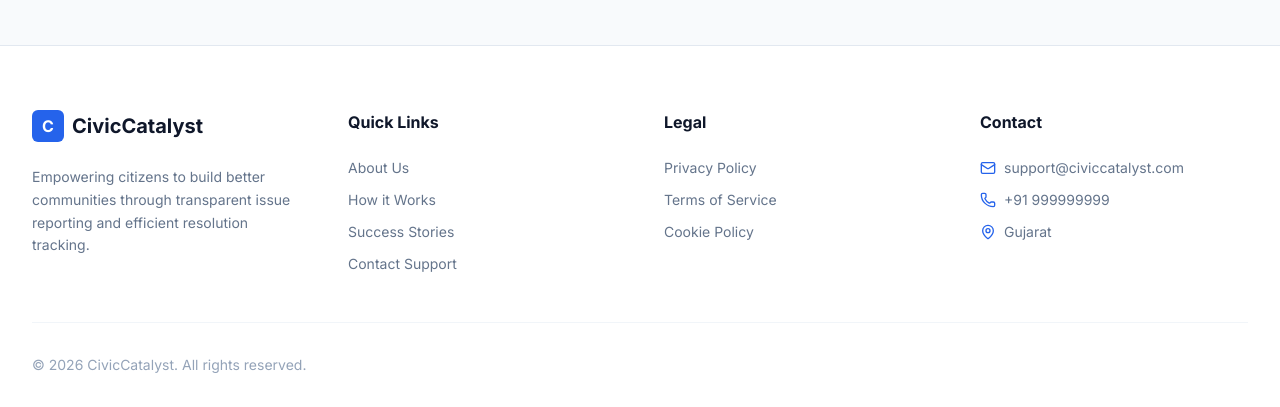
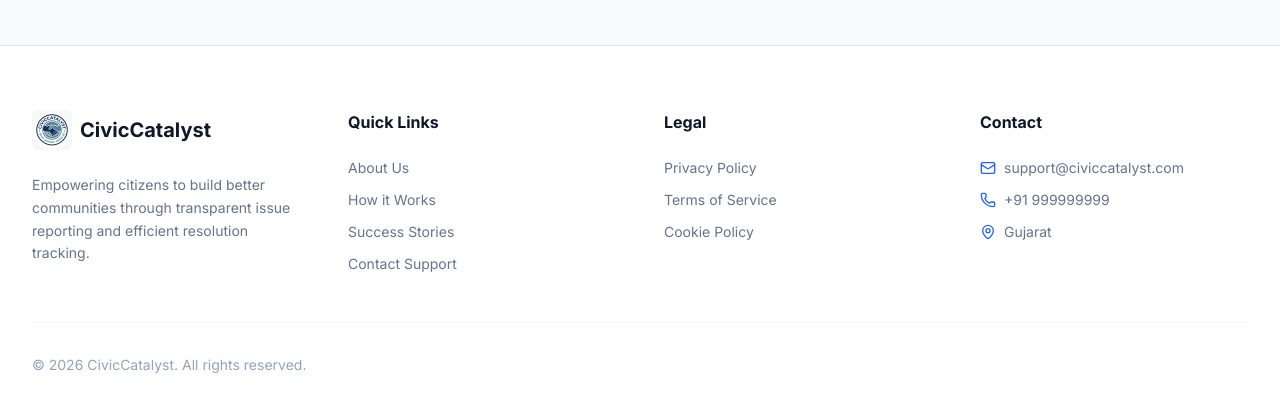
Before and after one commit to ShivamJoshi7906/CIVIC_CATALYST, a Django app: template templates/home.html in a window 1280 px wide. Shown: the part 1954-2361 px from the top of the page. Run offline with Django 5.2, Linux system fonts and the light colour scheme; the template is opened without the code that fills it, so the values that code supplies are empty; some libraries are stand-ins or nearby versions.

Commit message:
logo added

```diff
--- a/templates/base.html
+++ b/templates/base.html
@@ -1,3 +1,4 @@
+{% load static %}
 <!doctype html>
 <html lang="en">
   <head>
@@ -240,11 +241,7 @@
         <div class="grid grid-cols-1 md:grid-cols-4 gap-12 mb-12">
           <div class="col-span-1 md:col-span-1">
             <div class="flex items-center space-x-2 mb-6">
-              <div
-                class="w-8 h-8 bg-blue-600 rounded-md flex items-center justify-center text-white font-bold"
-              >
-                C
-              </div>
+              <img src="{% static 'logo.png' %}" alt="CivicCatalyst Logo" class="w-10 h-10 rounded-md object-contain">
               <span class="text-xl font-bold text-slate-900"
                 >CivicCatalyst</span
               >
```
Also changed, not shown: static/logo.png (added).
